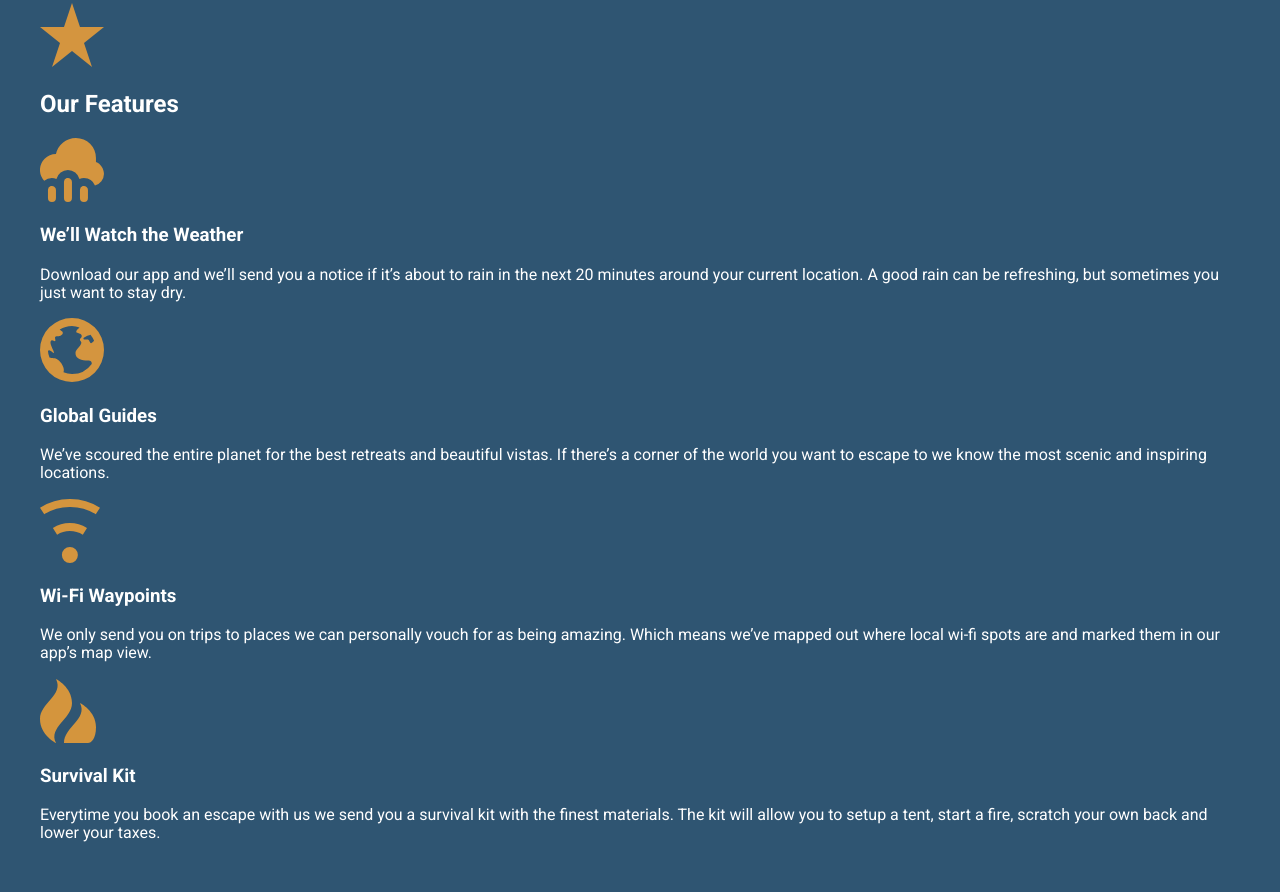
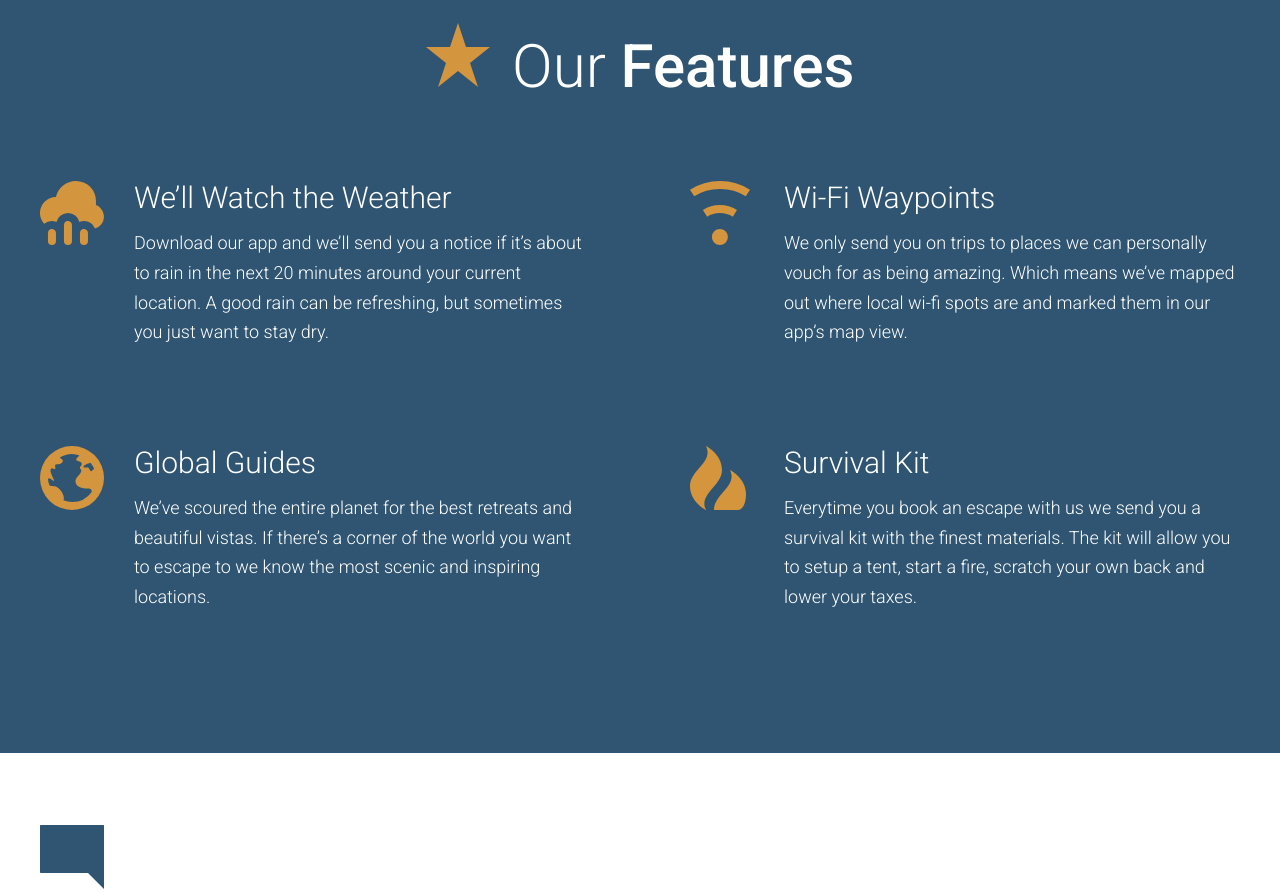
Before and after one commit to chrisgbradley/travel-site, a website: page app/index.html in a window 1280 px wide. Shown: the part 2282-3174 px from the top of the page. Drawn offline with Linux system fonts and the light colour scheme.

Commit message:
finish our features

```diff
--- /dev/null
+++ b/app/assets/styles/modules/_feature-item.css
@@ -0,0 +1,32 @@
+.feature-item {
+	padding-bottom: 2.5rem;
+
+	@mixin atSmall {
+		position: relative;
+		padding-left: 94px;
+	}
+
+	&__icon {
+		display: block;
+		margin: 0 auto;
+
+		@mixin atSmall {
+			position: absolute;
+			left: 0;
+		}
+	}
+
+	&__title {
+		font-size: 1.6rem;
+		font-weight: 300;
+		margin-top: .7em;
+		margin-bottom: .8rem;
+		text-align: center;
+
+		@mixin atSmall {
+			text-align: left;
+			margin-top: 1em;
+			font-size: 1.875rem;
+		}
+	}
+}
--- a/app/assets/styles/modules/_generic-content-container.css
+++ b/app/assets/styles/modules/_generic-content-container.css
@@ -1,7 +1,8 @@
 .generic-content-container {
 	p {
+		font-weight: 300;
 		line-height: 1.65;
-		margin: 1.8rem 0;
+		margin: 0 0 1.8rem 0;
 
 		@mixin atSmall {
 			font-size: 1.125rem;
--- a/app/assets/styles/modules/_row.css
+++ b/app/assets/styles/modules/_row.css
@@ -5,10 +5,17 @@
 		margin-right: -65px;
 	}
 
+	&--gutters-large {
+		margin-right: -100px;
+	}
+
 	&--gutters > div {
 		padding-right: 65px;
 	}
 
+	&--gutters-large > div {
+		padding-right: 100px;
+	}
 
 	&__b-margin-until-medium {
 		margin-bottom: 1rem;
@@ -29,6 +36,11 @@
 			width: 37%;
 		}
 
+		&__medium-6 {
+			float: left;
+			width: 50%;
+		}
+
 		&__medium-8 {
 			float: left;
 			width: 66.66%;
@@ -38,5 +50,4 @@
 			width: 63%;
 		}
 	}
-
 }
--- /dev/null
+++ b/app/assets/styles/modules/_section-title.css
@@ -0,0 +1,27 @@
+.section-title {
+	font-size: 2.55rem;
+	font-weight: 300;
+	text-align: center;
+
+	@mixin atSmall {
+		font-size: 3.75rem;
+	}
+
+	strong {
+		font-weight: 500;
+	}
+
+	&__icon {
+		display: block;
+		margin-left: auto;
+		margin-right: auto;
+		margin-bottom: .6rem;
+
+		@mixin atSmall {
+			margin-right: .5rem;
+			margin-left: 0;
+			margin-bottom: 0;
+			display: inline-block;
+		}
+	}
+}
--- a/app/assets/styles/styles.css
+++ b/app/assets/styles/styles.css
@@ -9,3 +9,5 @@
 @import "modules/_headline";
 @import "modules/_row";
 @import "modules/_generic-content-container";
+@import "modules/_section-title";
+@import "modules/_feature-item";
--- a/app/index.html
+++ b/app/index.html
@@ -88,28 +88,47 @@
 
   <div id="features" class="page-section page-section--blue">
     <div class="wrapper">
-      <img src="assets/images/icons/star.svg">
-      <h2>Our Features</h2>
+      <h2 class="section-title"><img class="section-title__icon" src="assets/images/icons/star.svg"> Our <strong>Features</strong></h2>
 
-      <img src="assets/images/icons/rain.svg">
-      <h3>We&rsquo;ll Watch the Weather</h3>
-      <p>Download our app and we&rsquo;ll send you a notice if it&rsquo;s about to rain in the next 20 minutes around
-        your current location. A good rain can be refreshing, but sometimes you just want to stay dry.</p>
+      <div class="row row--gutters-large generic-content-container">
+        <div class="row__medium-6">
 
-      <img src="assets/images/icons/globe.svg">
-      <h3>Global Guides</h3>
-      <p>We&rsquo;ve scoured the entire planet for the best retreats and beautiful vistas. If there&rsquo;s a corner of
-        the world you want to escape to we know the most scenic and inspiring locations.</p>
+          <div class="feature-item">
+            <img class="feature-item__icon" src="assets/images/icons/rain.svg">
+            <h3 class="feature-item__title">We&rsquo;ll Watch the Weather</h3>
+            <p>Download our app and we&rsquo;ll send you a notice if it&rsquo;s about to rain in the next 20 minutes
+              around
+              your current location. A good rain can be refreshing, but sometimes you just want to stay dry.</p>
+          </div>
 
-      <img src="assets/images/icons/wifi.svg">
-      <h3>Wi-Fi Waypoints</h3>
-      <p>We only send you on trips to places we can personally vouch for as being amazing. Which means we&rsquo;ve
-        mapped out where local wi-fi spots are and marked them in our app&rsquo;s map view.</p>
+          <div class="feature-item">
+            <img class="feature-item__icon" src="assets/images/icons/globe.svg">
+            <h3 class="feature-item__title">Global Guides</h3>
+            <p>We&rsquo;ve scoured the entire planet for the best retreats and beautiful vistas. If there&rsquo;s a
+              corner of
+              the world you want to escape to we know the most scenic and inspiring locations.</p>
+          </div>
 
-      <img src="assets/images/icons/fire.svg">
-      <h3>Survival Kit</h3>
-      <p>Everytime you book an escape with us we send you a survival kit with the finest materials. The kit will allow
-        you to setup a tent, start a fire, scratch your own back and lower your taxes.</p>
+        </div>
+        <div class="row__medium-6">
+
+          <div class="feature-item">
+            <img class="feature-item__icon" src="assets/images/icons/wifi.svg">
+            <h3 class="feature-item__title">Wi-Fi Waypoints</h3>
+            <p>We only send you on trips to places we can personally vouch for as being amazing. Which means we&rsquo;ve
+              mapped out where local wi-fi spots are and marked them in our app&rsquo;s map view.</p>
+          </div>
+
+          <div class="feature-item">
+            <img class="feature-item__icon" src="assets/images/icons/fire.svg">
+            <h3 class="feature-item__title">Survival Kit</h3>
+            <p>Everytime you book an escape with us we send you a survival kit with the finest materials. The kit will
+              allow
+              you to setup a tent, start a fire, scratch your own back and lower your taxes.</p>
+          </div>
+
+        </div>
+      </div>
     </div>
   </div>
 
--- a/app/temp/styles/styles.css
+++ b/app/temp/styles/styles.css
@@ -665,8 +665,16 @@ a {
 		margin-right: -65px;
 	}
 
+.row--gutters-large {
+		margin-right: -100px;
+	}
+
 .row--gutters > div {
 		padding-right: 65px;
+	}
+
+.row--gutters-large > div {
+		padding-right: 100px;
 	}
 
 .row__b-margin-until-medium {
@@ -687,6 +695,11 @@ a {
 			width: 37%;
 		}
 
+		.row__medium-6 {
+			float: left;
+			width: 50%;
+		}
+
 		.row__medium-8 {
 			float: left;
 			width: 66.66%;
@@ -698,8 +711,9 @@ a {
 	}
 
 .generic-content-container p {
+		font-weight: 300;
 		line-height: 1.65;
-		margin: 1.8rem 0;
+		margin: 0 0 1.8rem 0;
 	}
 
 @media(min-width: 530px) {
@@ -712,3 +726,79 @@ a {
 .generic-content-container p a {
 		font-weight: 700;
 	}
+
+.section-title {
+	font-size: 2.55rem;
+	font-weight: 300;
+	text-align: center;
+}
+
+@media(min-width: 530px) {
+
+.section-title {
+		font-size: 3.75rem
+}
+	}
+
+.section-title strong {
+		font-weight: 500;
+	}
+
+.section-title__icon {
+		display: block;
+		margin-left: auto;
+		margin-right: auto;
+		margin-bottom: .6rem;
+	}
+
+@media(min-width: 530px) {
+
+.section-title__icon {
+			margin-right: .5rem;
+			margin-left: 0;
+			margin-bottom: 0;
+			display: inline-block
+	}
+	}
+
+.feature-item {
+	padding-bottom: 2.5rem;
+}
+
+@media(min-width: 530px) {
+
+.feature-item {
+		position: relative;
+		padding-left: 94px
+}
+	}
+
+.feature-item__icon {
+		display: block;
+		margin: 0 auto;
+	}
+
+@media(min-width: 530px) {
+
+.feature-item__icon {
+			position: absolute;
+			left: 0
+	}
+	}
+
+.feature-item__title {
+		font-size: 1.6rem;
+		font-weight: 300;
+		margin-top: .7em;
+		margin-bottom: .8rem;
+		text-align: center;
+	}
+
+@media(min-width: 530px) {
+
+.feature-item__title {
+			text-align: left;
+			margin-top: 1em;
+			font-size: 1.875rem
+	}
+	}
```
